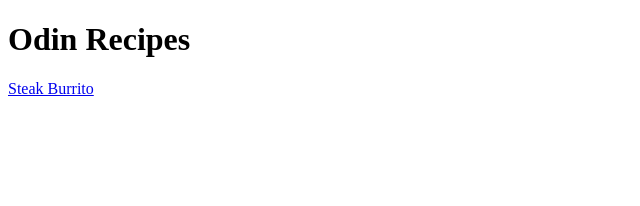
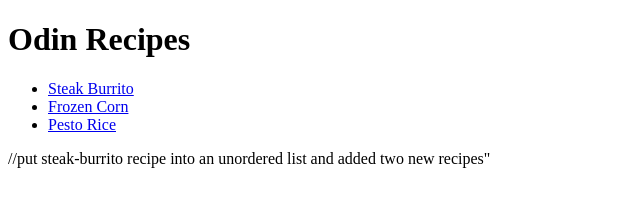
Before and after one commit to Lspacedev/odin-recipes, a plain HTML site: page index.html in a window 1280 px wide. Shown: the whole page, without its empty margins (0-640 px from the left). Drawn offline with Linux system fonts and the light colour scheme.

Commit message:
put steak-burrito recipe into an unordered list and added two new recipes

```diff
--- a/index.html
+++ b/index.html
@@ -7,7 +7,12 @@
 </head>
 <body>
     <h1>Odin Recipes</h1>
-    <a href="recipes/steak-burrito.html">Steak Burrito</a>
+    <ul>
+        <li><a href="recipes/steak-burrito.html">Steak Burrito</a></li>
+        <li><a href="recipes/frozen-corn.html">Frozen Corn</li>
+        <li><a href="recipes/pesto-rice.html">Pesto Rice</a></li>
+    </ul>
 
+//put steak-burrito recipe into an unordered list and added two new recipes"
 </body>
 </html>
```
